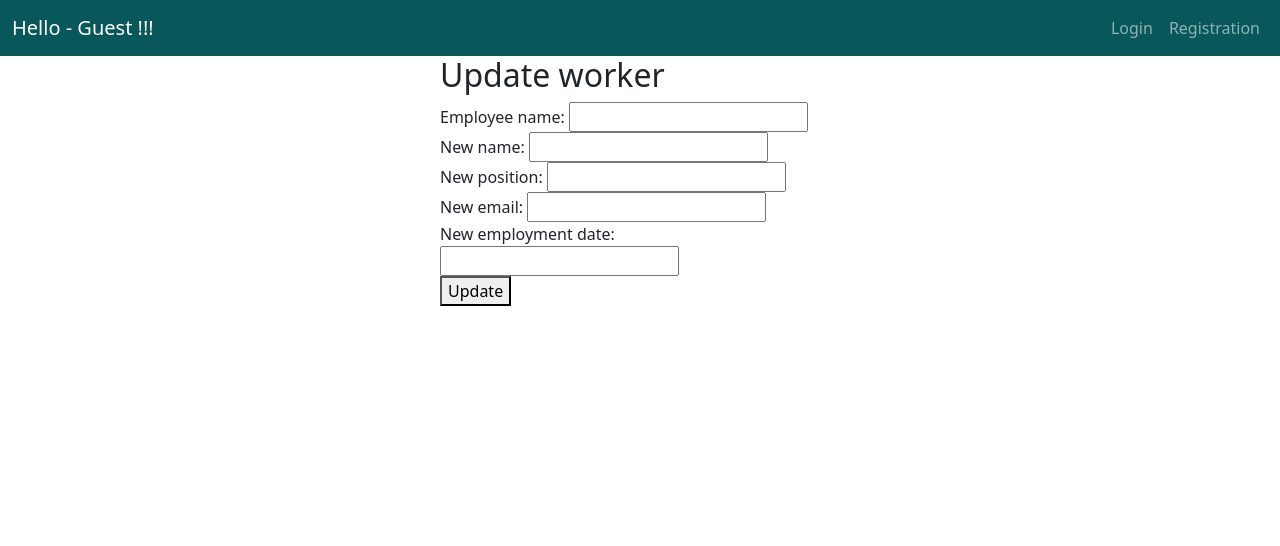
After one commit to a-brovchenko/test_hierarchy, a Django app: page /workers_info/update_worker/ in a window 1280 px wide. The commit adds this page. Shown: the top 546 px of the page. Run offline with Django 5.2, Linux system fonts and the light colour scheme; parts of the project's set-up code (start-up, migrations or seed data) failed here and were passed over.

Commit message:
add CRUD operations

```diff
--- a/app/web/templates/workers/base.html
+++ b/app/web/templates/workers/base.html
@@ -19,7 +19,7 @@
             <a class="navbar-brand" href="/">Hello - {{ user.username|default:'Guest' }} !!!</a>
             <div class="navbar-nav ml-auto">
                 {% if not user.is_authenticated %}
-                    <a class="nav-link" href="accounts/login/">Login</a><a class="nav-link" href="/registration/">Registration</a>
+                    <a class="nav-link" href="/accounts/login/">Login</a><a class="nav-link" href="/registration/">Registration</a>
                 {% else %}
                     <form action="{% url 'logout' %}" method="post">
                         {% csrf_token %}
--- /dev/null
+++ b/app/web/templates/workers/update_worker.html
@@ -0,0 +1,32 @@
+{% extends 'workers/base.html' %}
+{% csrf_token %}
+{% block menu %}{% endblock menu %}
+
+
+{% block content %}
+    <form method="post" style="max-width: 400px; margin: auto;">
+        <h2>Update worker</h2>
+        {% csrf_token %}
+        <div>
+        <label for="name">Employee name:</label>
+        <input type="text" id="name" name="name">
+        </div>
+        <div>
+        <label for="new_name">New name:</label>
+        <input type="text" id="new_name" name="new_name">
+        </div>
+        <div>
+        <label for="new_position">New position:</label>
+        <input type="text" id="new_position" name="new_position">
+        </div>
+        <div>
+        <label for="new_email">New email:</label>
+        <input type="text" id="new_email" name="new_email">
+        </div>
+        <div>
+        <label for="new_employment_date">New employment date:</label>
+        <input type="text" id="new_employment_date" name="new_employment_date">
+        </div>
+        <button type="submit">Update</button>
+    </form>
+{% endblock content %}
--- a/app/web/workers/urls.py
+++ b/app/web/workers/urls.py
@@ -8,5 +8,8 @@ urlpatterns = [
     path('workers_tree/', workers_tree),
     path('workers_info/', workers_info),
     path('load_workers_level/', load_workers_level),
-    path('sort/', sort_table)
+    path('sort/', sort_table),
+    path('workers_info/create_worker/', create_worker),
+    path('workers_info/delete_worker/', delete_user),
+    path('workers_info/update_worker/', update_worker),
 ]
--- a/app/web/workers/views.py
+++ b/app/web/workers/views.py
@@ -1,9 +1,11 @@
-from django.shortcuts import render, redirect
+from django.shortcuts import render, redirect, get_object_or_404
 from .models import Workers
 from django.contrib.auth.forms import UserCreationForm
 from django.contrib.auth import login, authenticate
 from django.http import JsonResponse
 from django.db.models import Q
+from .forms import WorkersForm
+
 
 def index(request):
     return render(request, 'workers/base.html')
@@ -56,3 +58,41 @@ def registration(request):
     else:
         form = UserCreationForm()
     return render(request, 'registration/register.html', {'form': form})
+
+
+def create_worker(request):
+    if request.method == 'POST':
+        form = WorkersForm(request.POST)
+        if form.is_valid():
+            form.save()
+            return redirect('/workers_info/')
+    else:
+        form = WorkersForm()
+
+    return render(request, 'workers/create_worker.html', {'form': form})
+
+
+def delete_user(request):
+    if request.method == 'POST':
+        name = request.POST.get('name')
+        worker = get_object_or_404(Workers, name=name)
+        worker.delete()
+        return redirect('/workers_info/')
+
+    return render(request, 'workers/delete_worker.html')
+
+
+def update_worker(request):
+    if request.method == 'POST':
+        name = request.POST.get('name')
+        workers = get_object_or_404(Workers, name=name)
+
+        workers.name = request.POST.get('new_name', workers.name)
+        workers.position = request.POST.get('new_position', workers.position)
+        workers.email = request.POST.get('new_email', workers.email)
+        workers.employment_date = request.POST.get('new_employment_date', workers.employment_date)
+        workers.save()
+
+        return redirect('/workers_info/')
+
+    return render(request, 'workers/update_worker.html')
```
Also changed, not shown: app/web/templates/workers/create_worker.html (added, +13 -0 lines), app/web/templates/workers/delete_worker.html (added, +17 -0 lines), app/web/templates/workers/workers_info.html (+6 -1 lines), app/web/workers/forms.py (added, +7 -0 lines), app/web/workers/management/commands/seeds.py (+7 -7 lines).
